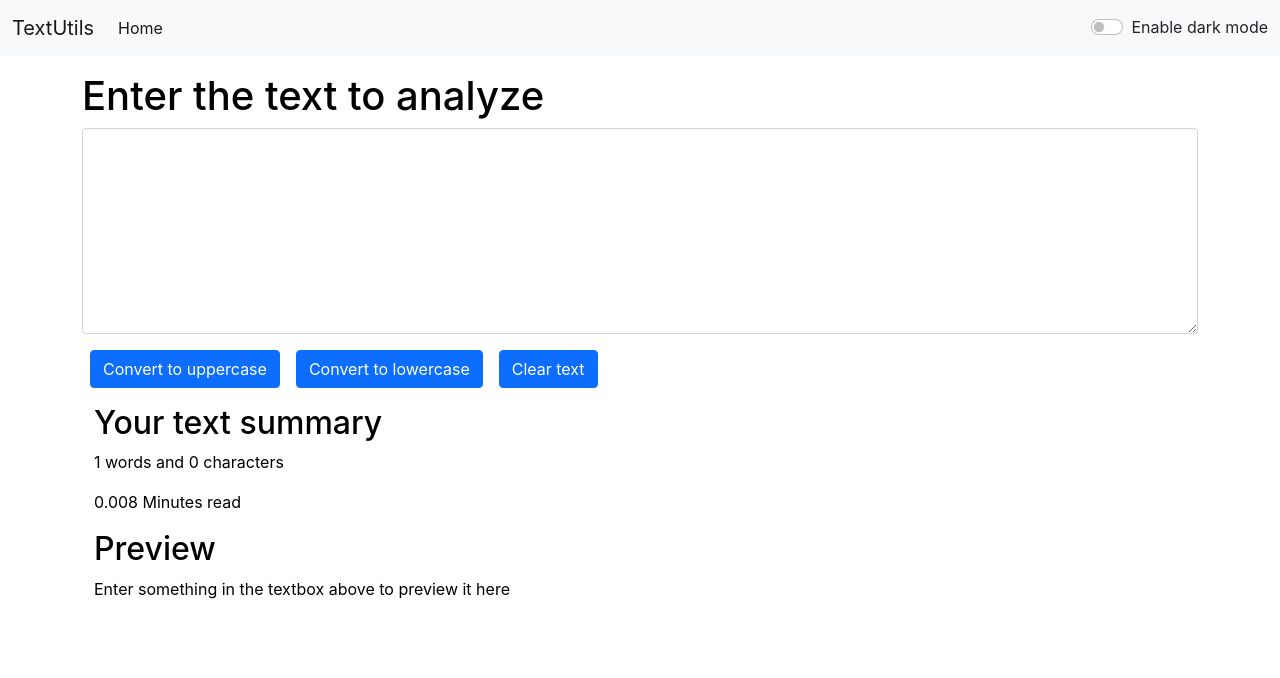
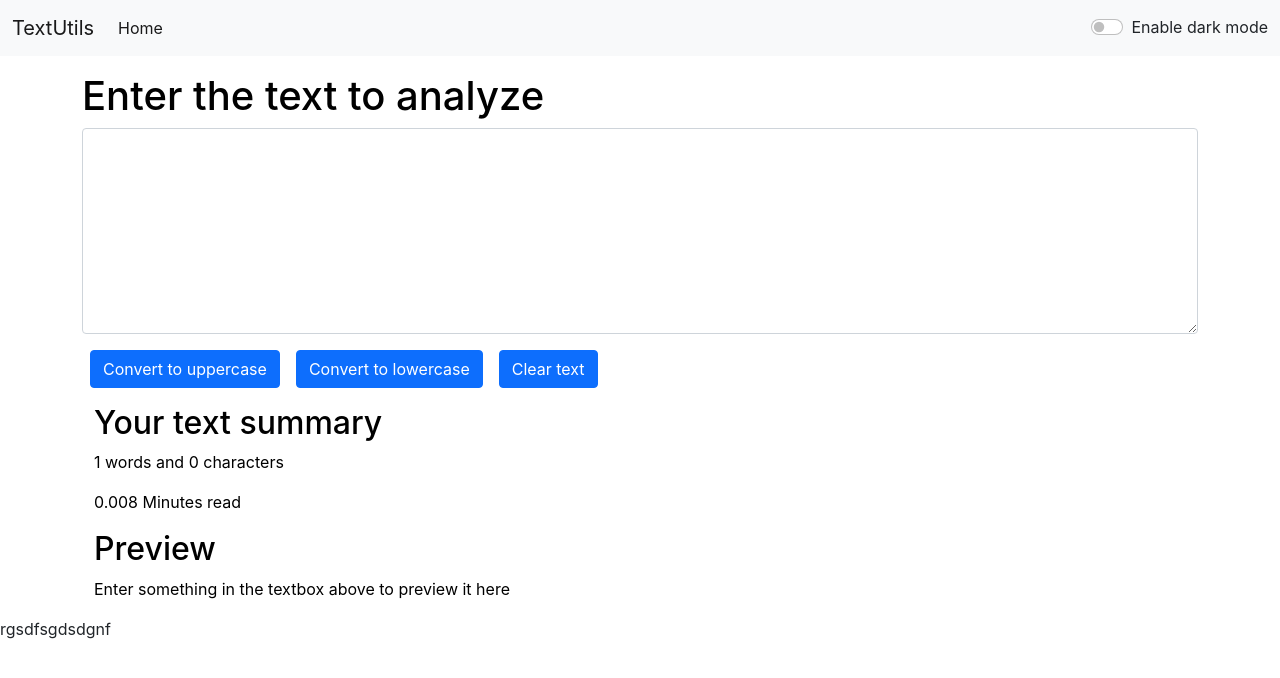
Before and after one commit to kinjalprajapati2295/text_utils, a plain HTML site: page index.html in a window 1280 px wide. Drawn offline with nearby package versions, Linux system fonts and the light colour scheme.

Commit message:
Update index.html

```diff
--- a/index.html
+++ b/index.html
@@ -1 +1,5 @@
-<!doctype html><html lang="en"><head><meta charset="utf-8"/><link rel="icon" href="/favicon.ico"/><meta name="viewport" content="width=device-width,initial-scale=1"/><meta name="theme-color" content="#000000"/><meta name="description" content="TextUtils is a utility which can be used to manipulate your text in the way yoy want."/><link rel="apple-touch-icon" href="/android-icon-72x72.png"/><link rel="manifest" href="/manifest.json"/><link href="https://cdn.jsdelivr.net/npm/bootstrap@5.1.3/dist/css/bootstrap.min.css" rel="stylesheet" integrity="sha384-1BmE4kWBq78iYhFldvKuhfTAU6auU8tT94WrHftjDbrCEXSU1oBoqyl2QvZ6jIW3" crossorigin="anonymous"><title>TextUtils - Home</title><script defer="defer" src="/static/js/main.c3283d6d.js"></script><link href="/static/css/main.e7bdb8f7.css" rel="stylesheet"></head><body><noscript>You need to enable JavaScript to run this app.</noscript><div id="root"></div><script src="https://cdn.jsdelivr.net/npm/bootstrap@5.1.3/dist/js/bootstrap.bundle.min.js" integrity="sha384-ka7Sk0Gln4gmtz2MlQnikT1wXgYsOg+OMhuP+IlRH9sENBO0LRn5q+8nbTov4+1p" crossorigin="anonymous"></script></body></html>
+<!doctype html><html lang="en"><head><meta charset="utf-8"/><link rel="icon" href="/favicon.ico"/><meta name="viewport" content="width=device-width,initial-scale=1"/><meta name="theme-color" content="#000000"/><meta name="description" content="TextUtils is a utility which can be used to manipulate your text in the way yoy want."/><link rel="apple-touch-icon" href="/android-icon-72x72.png"/><link rel="manifest" href="/manifest.json"/><link href="https://cdn.jsdelivr.net/npm/bootstrap@5.1.3/dist/css/bootstrap.min.css" rel="stylesheet" integrity="sha384-1BmE4kWBq78iYhFldvKuhfTAU6auU8tT94WrHftjDbrCEXSU1oBoqyl2QvZ6jIW3" crossorigin="anonymous"><title>TextUtils - Home</title><script defer="defer" src="/static/js/main.c3283d6d.js"></script><link href="/static/css/main.e7bdb8f7.css" rel="stylesheet"></head><body><noscript>You need to enable JavaScript to run this app.</noscript><div id="root"></div><script src="https://cdn.jsdelivr.net/npm/bootstrap@5.1.3/dist/js/bootstrap.bundle.min.js" integrity="sha384-ka7Sk0Gln4gmtz2MlQnikT1wXgYsOg+OMhuP+IlRH9sENBO0LRn5q+8nbTov4+1p" crossorigin="anonymous"></script>
+  rgsdfsgdsdgnf
+
+
+  </body></html>
```
